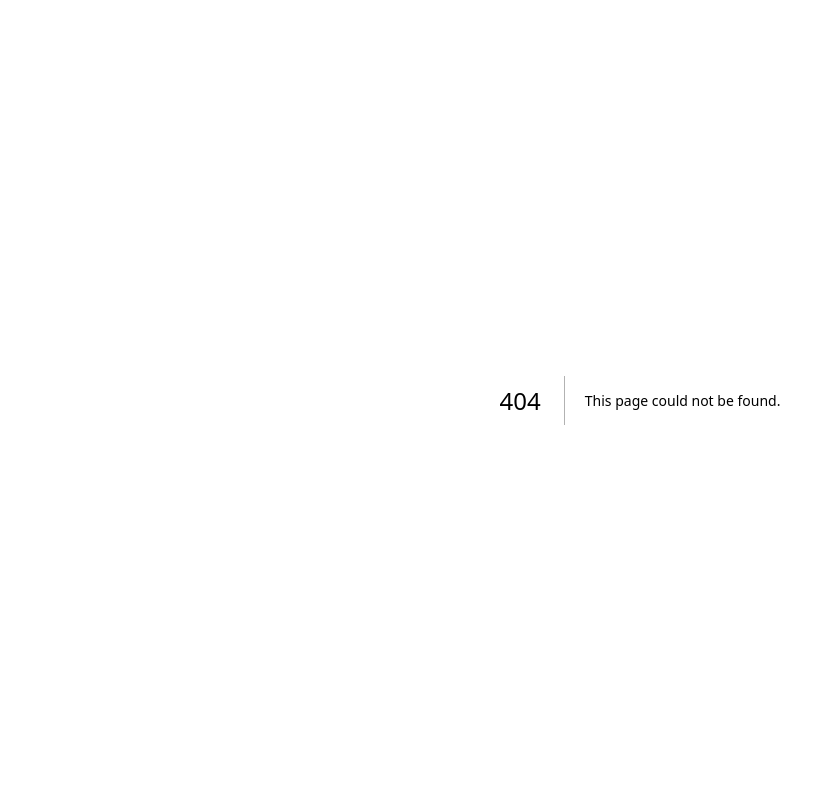
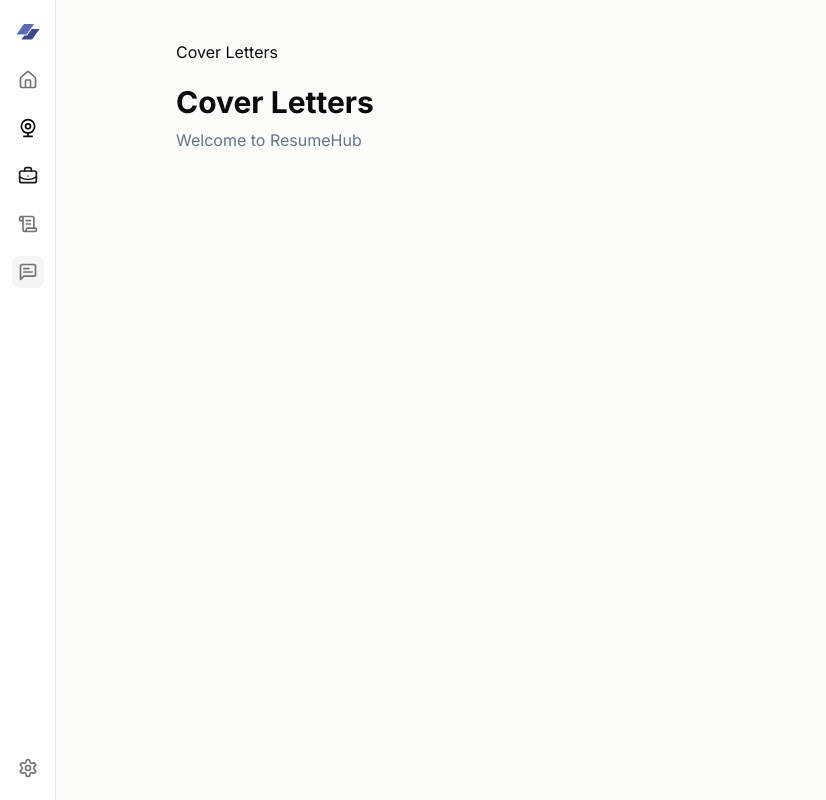
Before and after one commit to TaylorBeck/interview-ai, a Next.js app: page /cover-letters in a window 1280 px wide. Before the commit this address had no page. Shown: the whole page, without its empty margins (0-826 px from the left). Built offline with nearby package versions, Linux system fonts and the light colour scheme.

Commit message:
Add routing paths and files

```diff
--- /dev/null
+++ b/app/cover-letters/layout.jsx
@@ -0,0 +1,19 @@
+import React from 'react';
+
+import SideNav from '../../components/ui/SideNav';
+import Tabbar from '../../components/ui/Tabbar';
+
+function CoverLettersLayout({ children }) {
+  return (
+    <div className="min-h-screen bg-[#FCFCFA]">
+      <SideNav />
+
+      <div className="mx-5 md:mx-14 lg:mx-36">
+        {children}
+      </div>
+      <Tabbar className="mobile:hidden" />
+    </div>
+  )
+}
+
+export default CoverLettersLayout;
--- /dev/null
+++ b/app/cover-letters/page.jsx
@@ -0,0 +1,29 @@
+import React from 'react';
+
+import Breadcrumb from '../../components/ui/Breadcrumb';
+
+function CoverLetters() {
+  const breadcrumbItems = [
+    {
+      label: 'Cover Letters',
+      href: '/cover-letters'
+    }
+  ];
+
+  return (
+    <div className="py-10 ml-8">
+      <div className="flex flex-col">
+        <Breadcrumb items={breadcrumbItems} />
+
+        <div className="flex justify-start items-end my-5">
+          <div>
+            <h1 className="font-bold text-3xl mb-2">Cover Letters</h1>
+            <h1 className="text-slate-500">Welcome to ResumeHub</h1>
+          </div>
+        </div>
+      </div>
+    </div>
+  )
+}
+
+export default CoverLetters;
--- /dev/null
+++ b/app/jobs/layout.jsx
@@ -0,0 +1,19 @@
+import React from 'react';
+
+import SideNav from '../../components/ui/SideNav';
+import Tabbar from '../../components/ui/Tabbar';
+
+function JobsLayout({ children }) {
+  return (
+    <div className="min-h-screen bg-[#FCFCFA]">
+      <SideNav />
+
+      <div className="mx-5 md:mx-14 lg:mx-36">
+        {children}
+      </div>
+      <Tabbar className="mobile:hidden" />
+    </div>
+  )
+}
+
+export default JobsLayout;
--- /dev/null
+++ b/app/jobs/page.jsx
@@ -0,0 +1,29 @@
+import React from 'react';
+
+import Breadcrumb from '../../components/ui/Breadcrumb';
+
+function Jobs() {
+  const breadcrumbItems = [
+    {
+      label: 'Jobs',
+      href: '/jobs'
+    }
+  ];
+
+  return (
+    <div className="py-10 ml-8">
+      <div className="flex flex-col">
+        <Breadcrumb items={breadcrumbItems} />
+
+        <div className="flex justify-start items-end my-5">
+          <div>
+            <h1 className="font-bold text-3xl mb-2">Jobs</h1>
+            <h1 className="text-slate-500">Welcome to ResumeHub</h1>
+          </div>
+        </div>
+      </div>
+    </div>
+  )
+}
+
+export default Jobs;
--- /dev/null
+++ b/app/resumes/layout.jsx
@@ -0,0 +1,19 @@
+import React from 'react';
+
+import SideNav from '../../components/ui/SideNav';
+import Tabbar from '../../components/ui/Tabbar';
+
+function ResumesLayout({ children }) {
+  return (
+    <div className="min-h-screen bg-[#FCFCFA]">
+      <SideNav />
+
+      <div className="mx-5 md:mx-14 lg:mx-36">
+        {children}
+      </div>
+      <Tabbar className="mobile:hidden" />
+    </div>
+  )
+}
+
+export default ResumesLayout;
--- /dev/null
+++ b/app/resumes/page.jsx
@@ -0,0 +1,29 @@
+import React from 'react';
+
+import Breadcrumb from '../../components/ui/Breadcrumb';
+
+function Resumes() {
+  const breadcrumbItems = [
+    {
+      label: 'Resumes',
+      href: '/resumes'
+    }
+  ];
+
+  return (
+    <div className="py-10 ml-8">
+      <div className="flex flex-col">
+        <Breadcrumb items={breadcrumbItems} />
+
+        <div className="flex justify-start items-end my-5">
+          <div>
+            <h1 className="font-bold text-3xl mb-2">Resumes</h1>
+            <h1 className="text-slate-500">Welcome to ResumeHub</h1>
+          </div>
+        </div>
+      </div>
+    </div>
+  )
+}
+
+export default Resumes;
--- /dev/null
+++ b/app/settings/layout.jsx
@@ -0,0 +1,19 @@
+import React from 'react';
+
+import SideNav from '@/components/ui/SideNav';
+import Tabbar from '@/components/ui/Tabbar';
+
+function SettingsLayout({ children }) {
+  return (
+    <div className="min-h-screen bg-[#FCFCFA]">
+      <SideNav />
+
+      <div className="mx-5 md:mx-14 lg:mx-36">
+        {children}
+      </div>
+      <Tabbar className="mobile:hidden" />
+    </div>
+  )
+}
+
+export default SettingsLayout;
--- /dev/null
+++ b/app/settings/page.jsx
@@ -0,0 +1,29 @@
+import React from 'react';
+
+import Breadcrumb from '../../components/ui/Breadcrumb';
+
+function Settings() {
+  const breadcrumbItems = [
+    {
+      label: 'Settings',
+      href: '/settings'
+    }
+  ];
+
+  return (
+    <div className="py-10 ml-8">
+      <div className="flex flex-col">
+        <Breadcrumb items={breadcrumbItems} />
+
+        <div className="flex justify-start items-end my-5">
+          <div>
+            <h1 className="font-bold text-3xl mb-2">Settings</h1>
+            <h1 className="text-slate-500">Update your Preferences</h1>
+          </div>
+        </div>
+      </div>
+    </div>
+  )
+}
+
+export default Settings;
```
